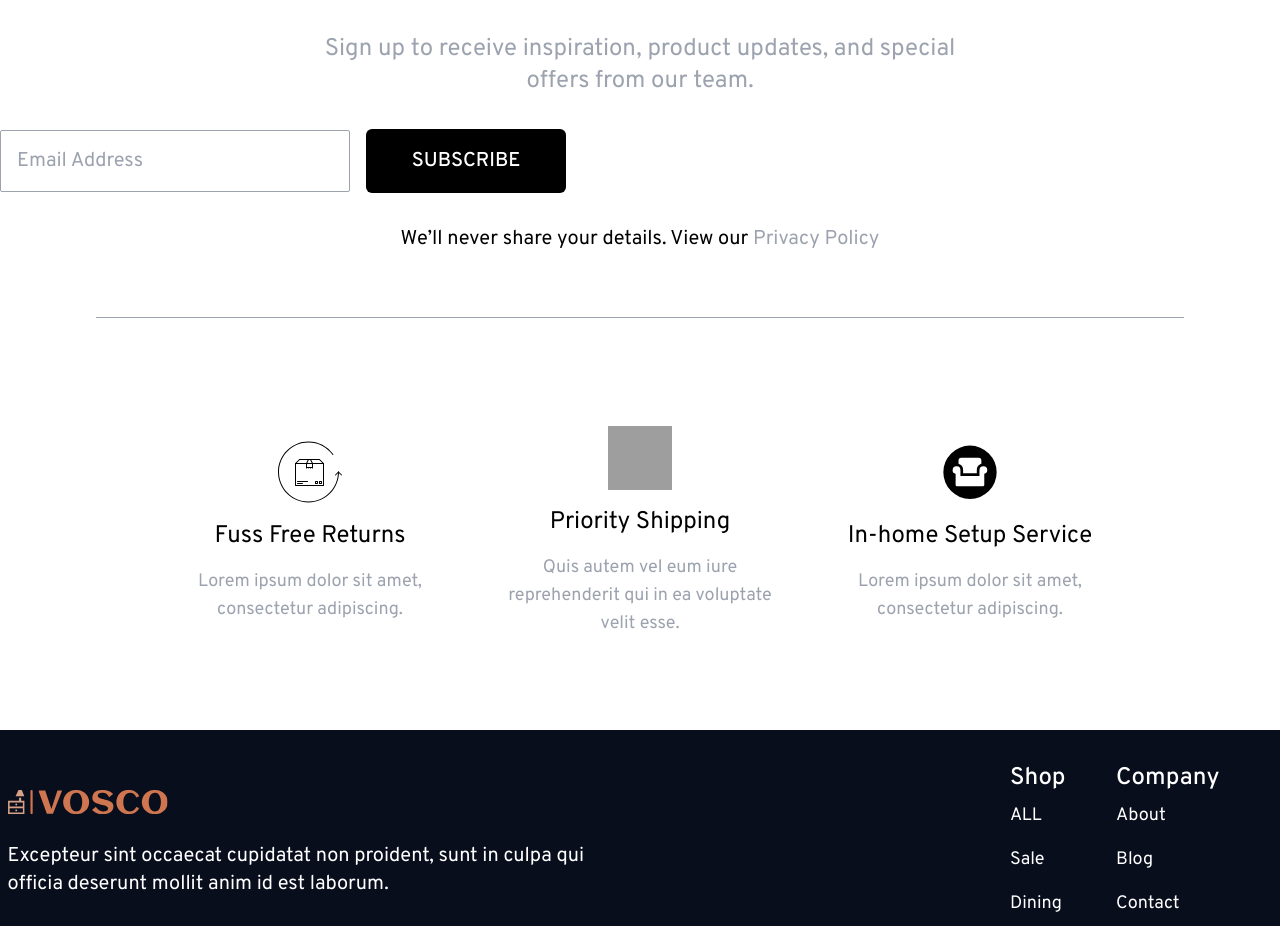
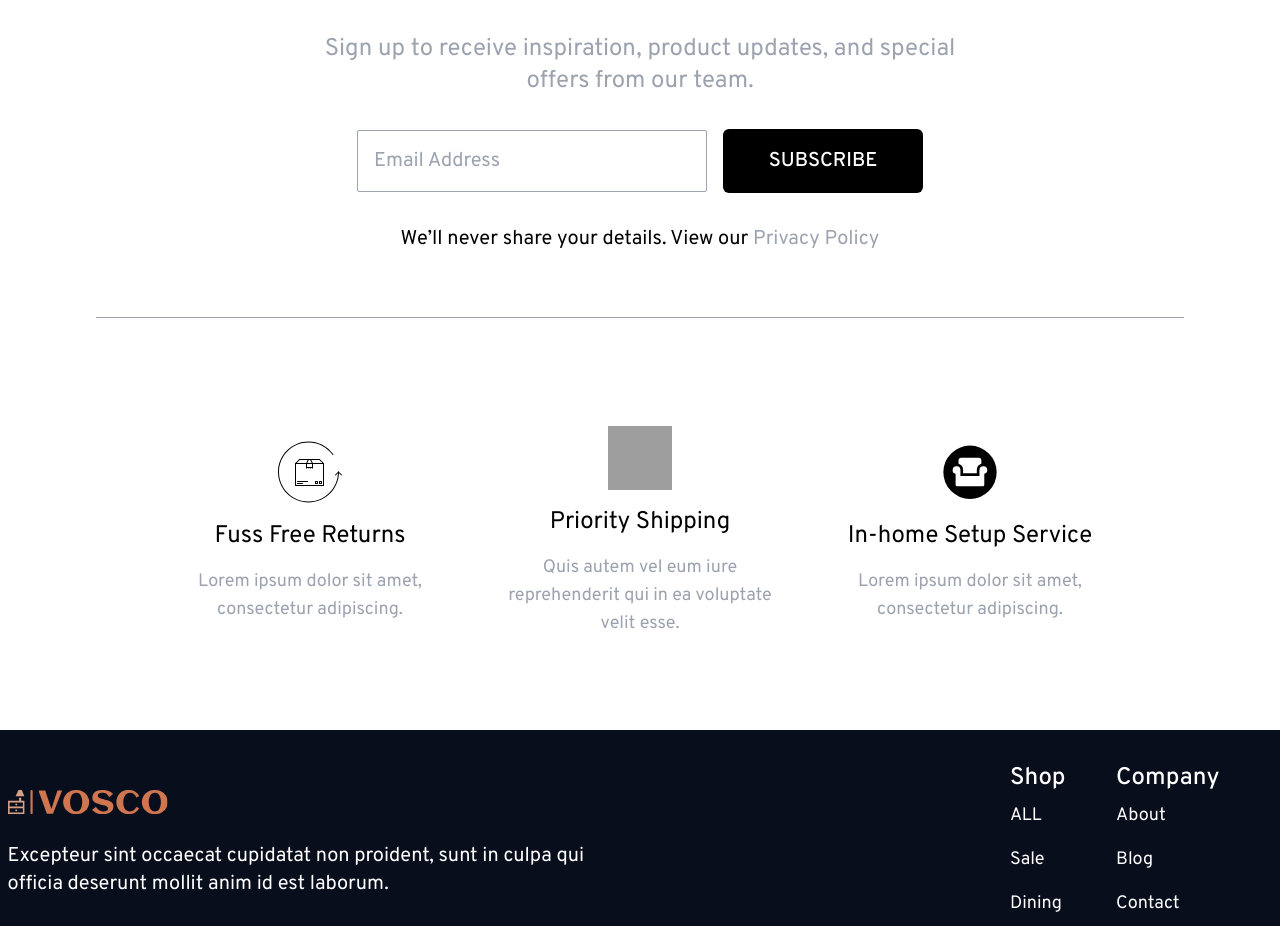
Before and after one commit to Ihafiz7/Furniture-Store, a React (Vite) app: page / in a window 1280 px wide. Shown: the part 4465-5391 px from the top of the page. Built offline with nearby package versions, Linux system fonts and the light colour scheme; grey boxes are pictures that could not be loaded; a web font is replaced by a local one.

Commit message:
Update in Newsletter.jsx

```diff
--- a/src/components/Newsletter.jsx
+++ b/src/components/Newsletter.jsx
@@ -5,7 +5,7 @@ const Newsletter = () => {
     <div className='flex flex-col items-center justify-center gap-8 font-overpass sm:my-4 xl:my-16'>
         <h1 className='text-4xl font-semibold tracking-wide'>Join our mailing list</h1>
         <h3 className='text-2xl font-normal text-gray-400 sm:w-3/4 xl:w-1/2 text-center'>Sign up to receive inspiration, product updates, and special offers from our team.</h3>
-        <div className='flex items-center sm:flex-col xl:flex-row gap-4 w-full sm:px-2 xl:px-0'>
+        <div className='flex items-center justify-center sm:flex-col xl:flex-row gap-4 w-full sm:px-2 xl:px-0'>
             <input type="email" placeholder='Email Address' className='sm:w-full xl:w-[350px] p-4 focus:outline-none border border-gray-400 text-xl rounded-sm' />
             <button className='sm:w-full xl:w-[200px] h-16 p-2 bg-black text-white rounded-md text-xl font-medium hover:opacity-80 hover:transition-all hover:text-green-600'>SUBSCRIBE</button>
         </div>
```
